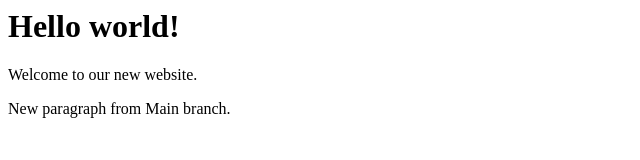
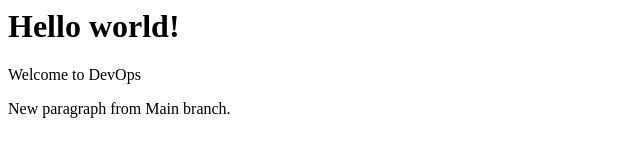
Before and after one commit to awsdevop183/git-kodekloud, a plain HTML site: page index.html in a window 1280 px wide. Shown: the full height of the page, 0-640 px from the left. Drawn offline with Linux system fonts and the light colour scheme.

Commit message:
Update index.html

```diff
--- a/index.html
+++ b/index.html
@@ -1,3 +1,3 @@
 <h1>Hello world!</h1>
-<p>Welcome to our new website.</p>
+<p>Welcome to DevOps</p>
 <p>New paragraph from Main branch.</p>
```
